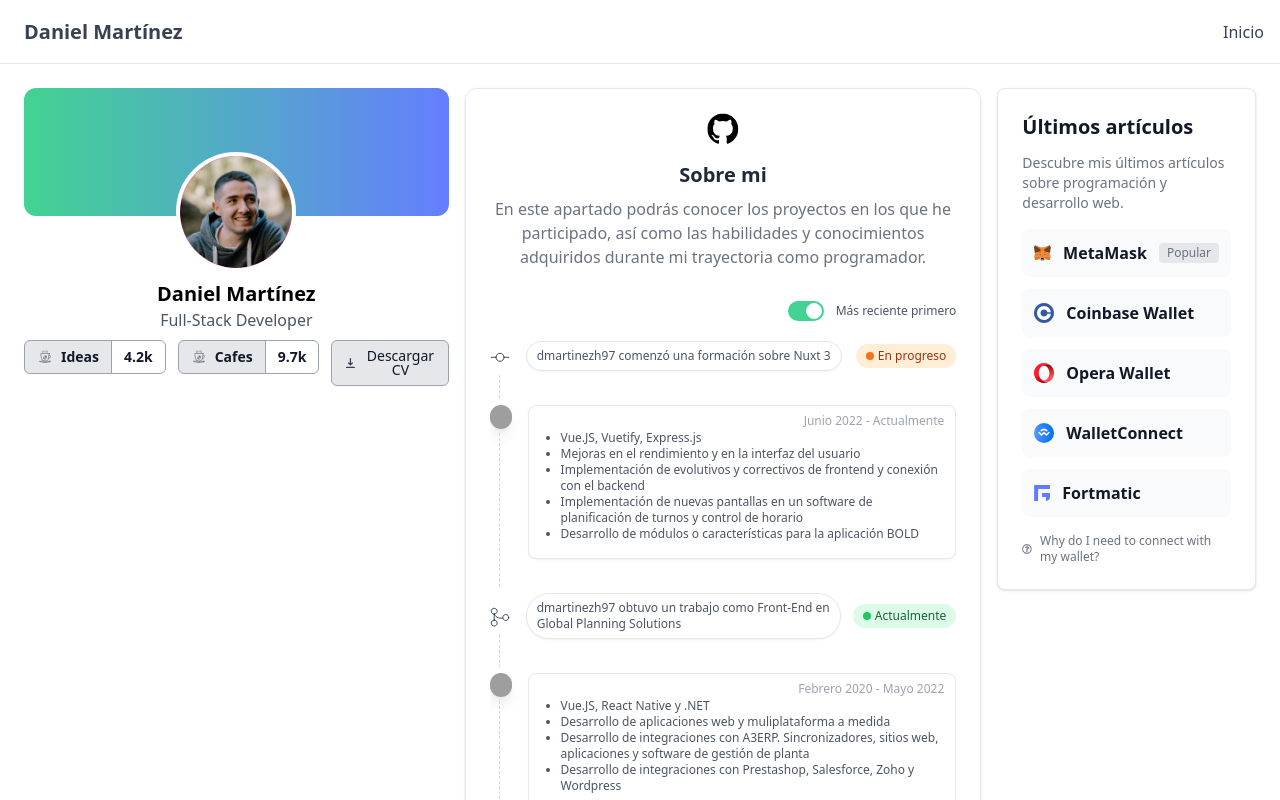
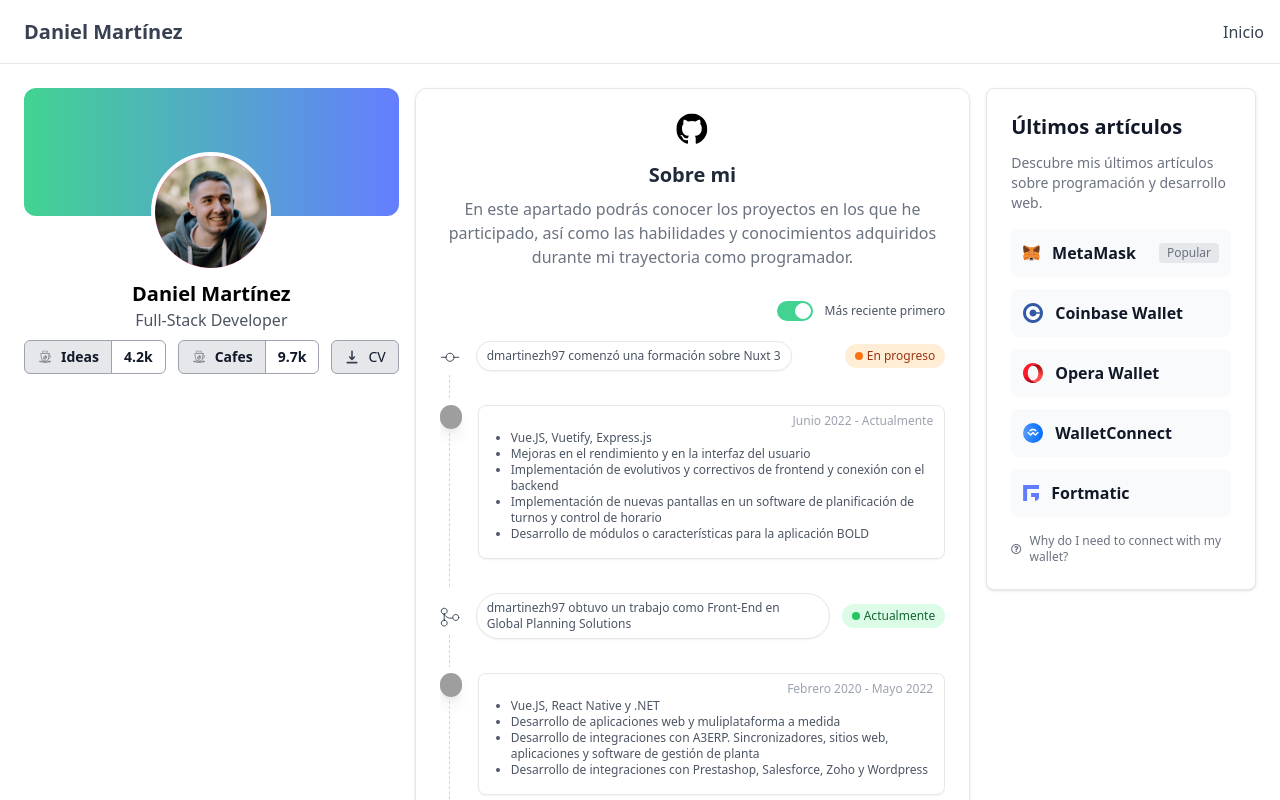
Before and after one commit to dmartinezh97/portafolio, a Nuxt app: page / in a window 1280 px wide. Shown: the top 800 px of the page. Built offline with nearby package versions, Linux system fonts and the light colour scheme; grey boxes are pictures that could not be loaded.

Commit message:
Cambiar texto cv

```diff
--- a/components/cards/MiGithubButtons.vue
+++ b/components/cards/MiGithubButtons.vue
@@ -49,7 +49,7 @@
                         d="M3 17a1 1 0 011-1h12a1 1 0 110 2H4a1 1 0 01-1-1zm3.293-7.707a1 1 0 011.414 0L9 10.586V3a1 1 0 112 0v7.586l1.293-1.293a1 1 0 111.414 1.414l-3 3a1 1 0 01-1.414 0l-3-3a1 1 0 010-1.414z"
                         clip-rule="evenodd" />
                 </svg>
-                <span>Descargar CV</span>
+                <span>CV</span>
             </button>
         </li>
     </ul>
```
Also changed, not shown: 2 other files (tests, documents, lock files or other folders).
